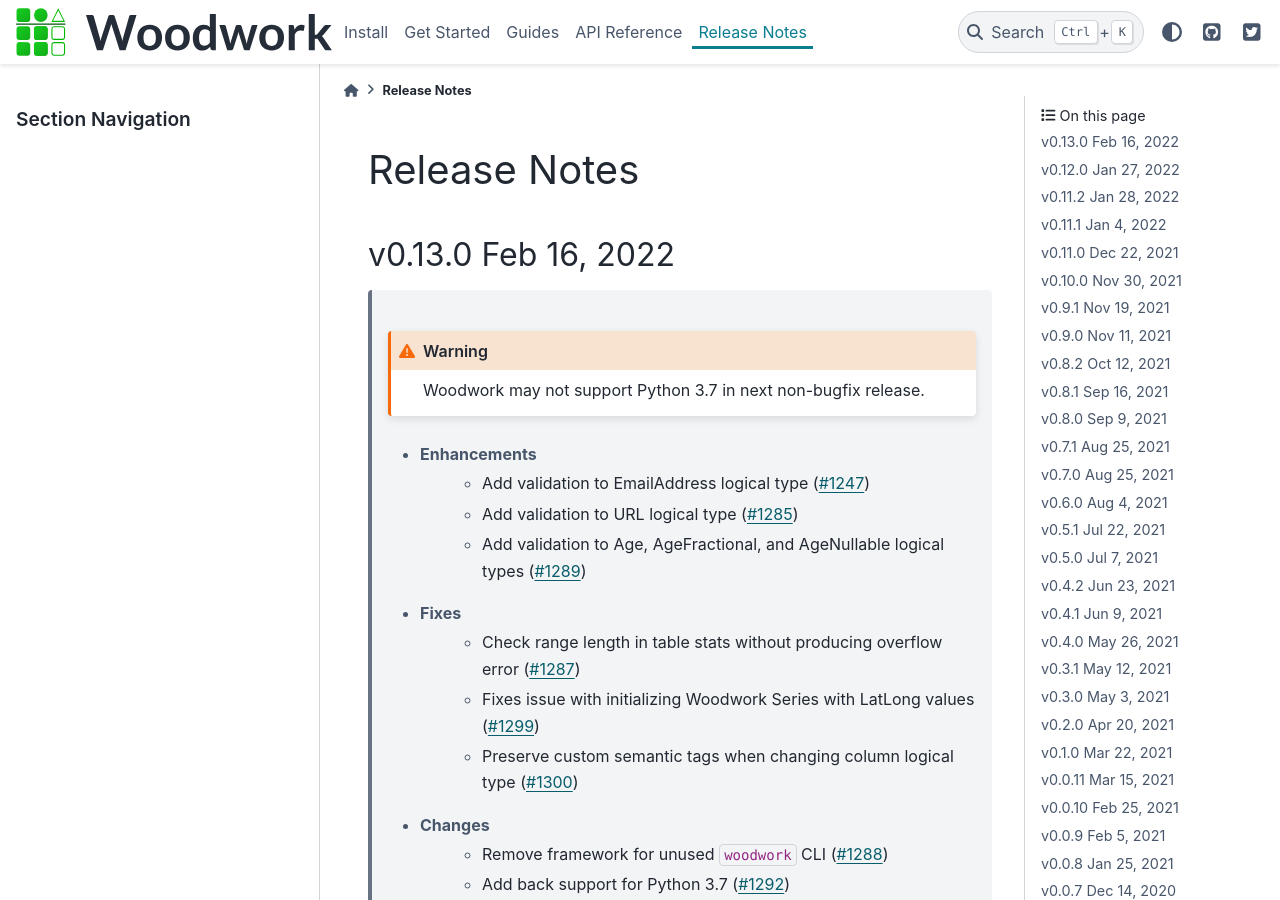
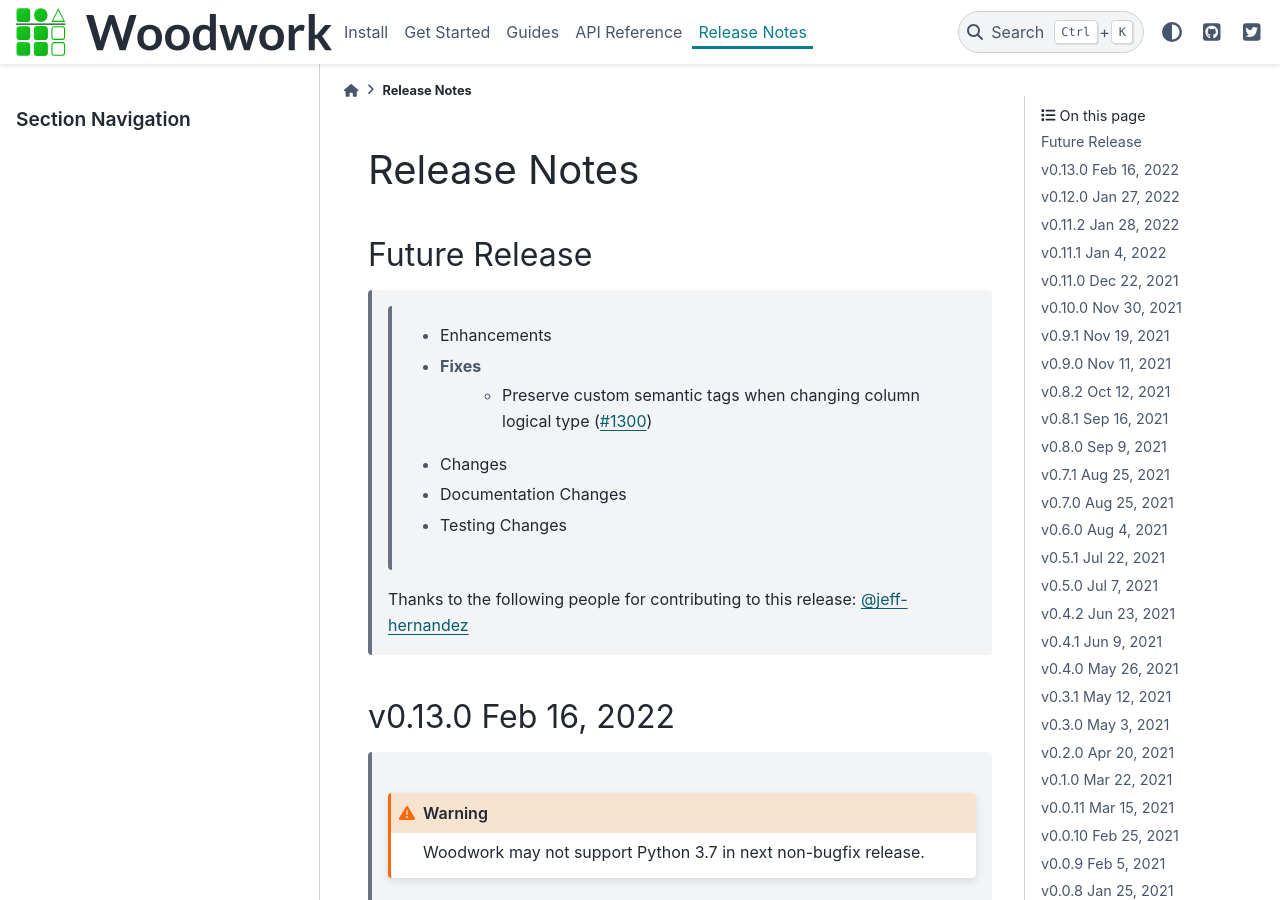
Before and after one commit to alteryx/woodwork, a Sphinx documentation site: the page built from docs/source/release_notes.rst, in a window 1280 px wide and 900 px high. Built offline with Sphinx 7.4.7 and the PyData theme 0.15.4, drawn with Linux system fonts in a browser that asks for light colours; comment, search, counter and statistics services are not loaded; some of the changed lines change nothing that is shown.

Commit message:
update release notes

```diff
--- a/docs/source/release_notes.rst
+++ b/docs/source/release_notes.rst
@@ -3,15 +3,17 @@
 Release Notes
 -------------
 
-.. Future Release
-  ==============
+Future Release
+==============
     * Enhancements
     * Fixes
+        * Preserve custom semantic tags when changing column logical type (:pr:`1300`)
     * Changes
     * Documentation Changes
     * Testing Changes
 
-.. Thanks to the following people for contributing to this release:
+ Thanks to the following people for contributing to this release:
+ :user:`jeff-hernandez`
 
 v0.13.0 Feb 16, 2022
 ====================
@@ -25,7 +27,6 @@
     * Fixes
         * Check range length in table stats without producing overflow error (:pr:`1287`)
         * Fixes issue with initializing Woodwork Series with LatLong values (:pr:`1299`)
-        * Preserve custom semantic tags when changing column logical type (:pr:`1300`)
     * Changes
         * Remove framework for unused ``woodwork`` CLI (:pr:`1288`)
         * Add back support for Python 3.7 (:pr:`1292`)
```
